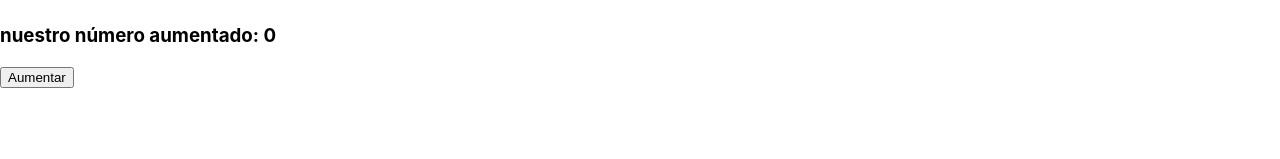
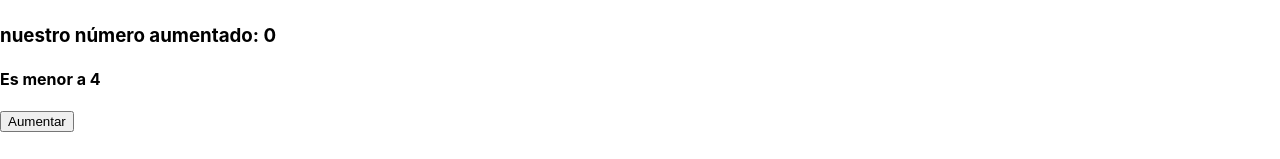
Before and after one commit to strujilloor/React-Hooks-Firebase, a React (Create React App) app: page / in a window 1280 px wide. Shown: the part 470-629 px from the top of the page. Built offline with nearby package versions, Linux system fonts and the light colour scheme.

Commit message:
Operador Ternario

```diff
--- a/src/components/Contador.jsx
+++ b/src/components/Contador.jsx
@@ -8,6 +8,12 @@ const Contador = () => {
         <React.Fragment>
             <h2>Contador</h2>
             <h3>nuestro número aumentado: { contador }</h3>
+            <h4>
+                {
+                    contador > 4 ? 'Es mayor a 4' :
+                        contador === 4 ? 'Es 4' : 'Es menor a 4'
+                }
+            </h4>
             <button onClick={ () => setContador( contador + 2 ) }
             >Aumentar</button>
         </React.Fragment>
```
